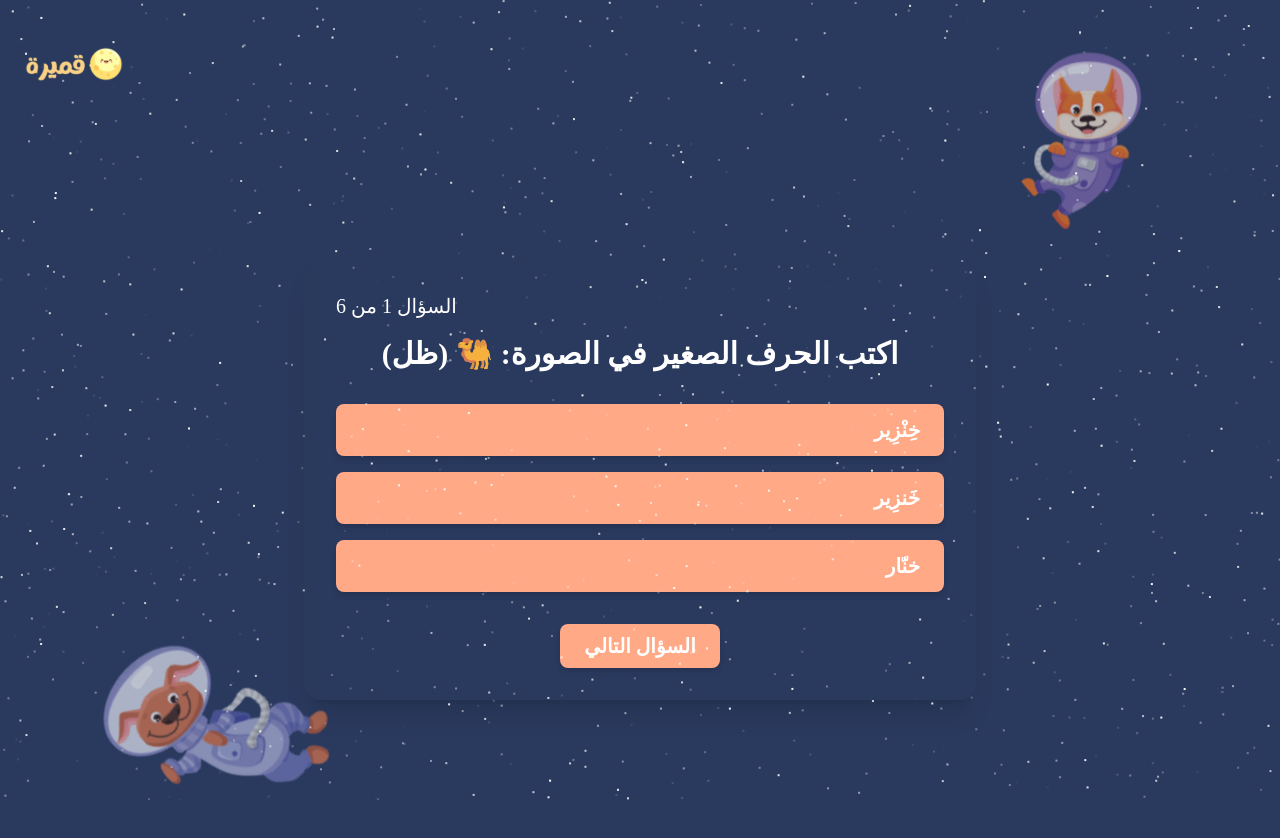
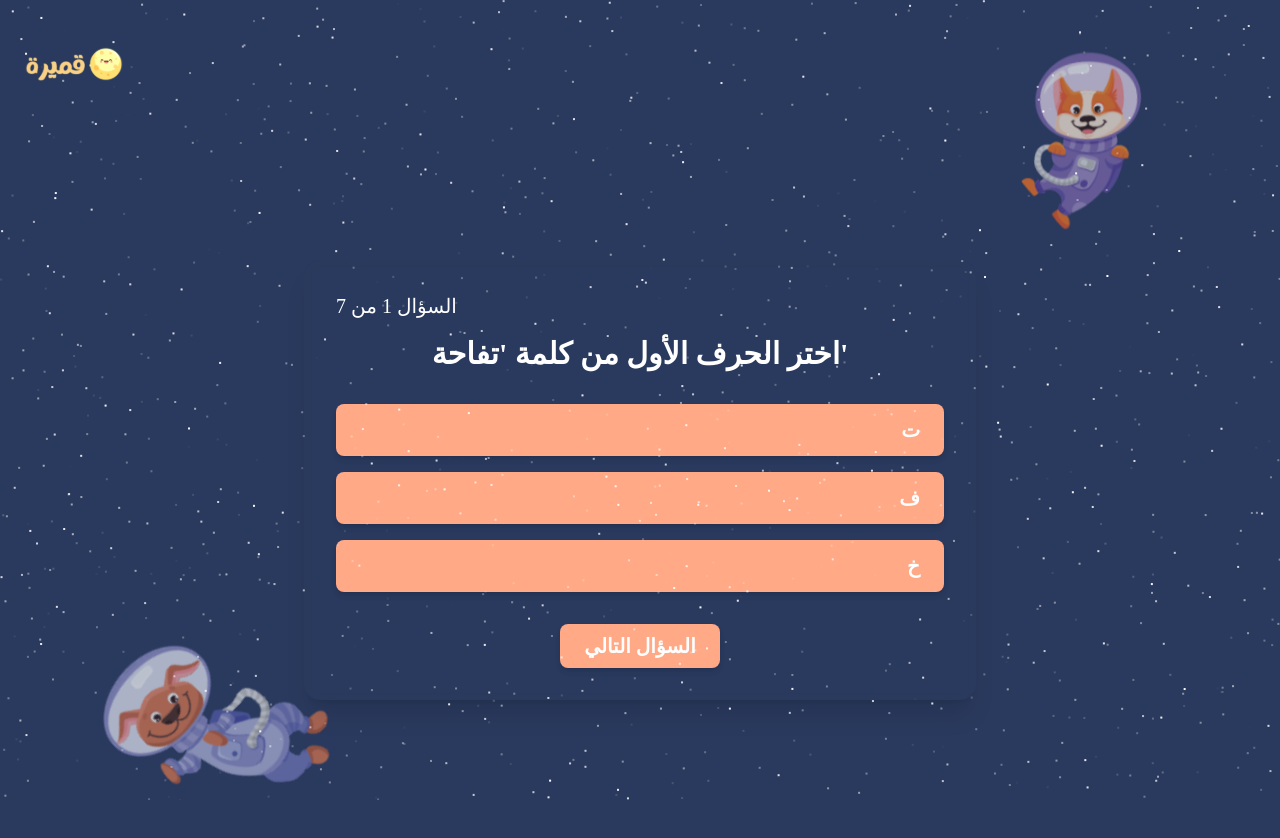
Before and after one commit to DalyChouikh/9mayra, a Next.js app: page /quiz in a window 1280 px wide. Shown: the top 838 px of the page. Built offline with nearby package versions, Linux system fonts and the light colour scheme; a web font is replaced by a local one.

Commit message:
Enhance ExpressPage layout with additional column and add new story link; update QuizPage questions and options for improved quiz experience

```diff
--- a/app/(routes)/express/page.tsx
+++ b/app/(routes)/express/page.tsx
@@ -7,7 +7,7 @@ import Link from "next/link";
 export default function ExpressPage() {
   return (
     <div className="min-h-screen flex items-center justify-center p-6">
-      <div className="grid grid-cols-3 gap-8 w-full max-w-6xl">
+      <div className="grid grid-cols-4 gap-8 w-full max-w-6xl">
         <div className="flex flex-col items-center gap-4">
           <Image
             src={express}
@@ -40,6 +40,23 @@ export default function ExpressPage() {
           </Link>
         </div>
 
+
+        <div className="flex flex-col items-center gap-4">
+          <Image
+            src={foxAstronaut}
+            alt="fox-astronaut"
+            width={200}
+            height={200}
+            className="transform transition-transform duration-300 hover:scale-110 rounded-xl"
+          />
+          <Link
+            href="/story"
+            className="bg-[#FFA987] mt-4 text-white text-2xl font-bold py-2 px-6 rounded-lg shadow-md hover:bg-[#FF8A75] transition-all"
+          >
+           إرويلي
+          </Link>
+        </div>
+
         <div className="flex flex-col items-center gap-4">
           <Image
             src={pets}
--- a/app/(routes)/quiz/page.tsx
+++ b/app/(routes)/quiz/page.tsx
@@ -1,7 +1,7 @@
 /* eslint-disable */
-'use client';
+"use client";
 
-import { useState, useEffect } from 'react';
+import { useState, useEffect } from "react";
 
 interface QuizQuestion {
   question: string;
@@ -28,56 +28,78 @@ export default function QuizPage() {
   {
     "quiz": [
       {
-        "question": "اكتب الحرف الصغير في الصورة: 🐫 (ظل)",
+        "question": "اختر الحرف الأول من كلمة 'تفاحة'",
         "options": {
-          "أ": "خِنْزِير",
-          "ب": "خَنزِير",
-          "ج": "خنّار"
+          "أ": "ت",
+          "ب": "ف",
+          "ج": "خ"
         },
-        "correct_answer": "ب",
-        "feedback": "رائع!"
-      },
-      {
-        "question": "اقترح صوت الكلمة 'قطة'.",
-        "options": {
-          "أ": "دا",
-          "ب": "قـ",
-          "ج": "ها"
-        },
-        "correct_answer": "ب",
+        "correct_answer": "أ",
         "feedback": "أحسنت!"
       },
       {
-        "question": "اربط الصورة بالكلمة الصحيحة:",
+        "question": "اربط الحيوان بالصوت المناسب:",
         "matches": [
-          { "مامول": "ورق" },
-          { "سعرور": "كبد" }
+          { "قطة": "مياو" },
+          { "كلب": "هوهو" },
+          { "بقرة": "مووو" }
         ],
         "feedback": "رائع!"
       },
       {
-        "question": "اكتب الكلمة الكاملة: _ فيتا (🌞)،",
-        "correct_answer": "الشمس",
-        "feedback": "أحسنت جدا!"
-      },
-      {
-        "question": "اقرأ واجعل الحرف الزائد: 'صيدا ميميم'.",
-        "correct_answer": "صيدا -مِمميم",
+        "question": "ما هو لون التفاحة؟",
+        "options": {
+          "أ": "أحمر",
+          "ب": "أخضر",
+          "ج": "أزرق"
+        },
+        "correct_answer": "أ",
         "feedback": "رائع!"
       },
       {
-        "question": "انظر إلى القطة. إذا كانت القطة مستلقية على الرخام، كيف ستكتب الكلمة: 'قطة على ال/الرخم'?",
+        "question": "أي من هذه الأشياء يستخدم للكتابة؟",
         "options": {
-          "أ": "قطة على الرخم",
-          "ب": "قطة على الرخامي",
-          "ج": "قطة على الرخام"
+          "أ": "كرة",
+          "ب": "قلم",
+          "ج": "حقيبة"
         },
-        "correct_answer": "ج",
-        "feedback": "رائع!"
+        "correct_answer": "ب",
+        "feedback": "عمل جيد!"
+      },
+      {
+        "question": "ماذا نأكل في الصباح؟",
+        "options": {
+          "أ": "الإفطار",
+          "ب": "العشاء",
+          "ج": "الغداء"
+        },
+        "correct_answer": "أ",
+        "feedback": "ممتاز!"
+      },
+      {
+        "question": "ما هو أول حرف في كلمة 'مدرسة'؟",
+        "options": {
+          "أ": "م",
+          "ب": "د",
+          "ج": "س"
+        },
+        "correct_answer": "أ",
+        "feedback": "أحسنت!"
+      },
+      {
+        "question": "اختر الكلمة الصحيحة: القطة ___",
+        "options": {
+          "أ": "تنام",
+          "ب": "يأكل",
+          "ج": "يقفز"
+        },
+        "correct_answer": "أ",
+        "feedback": "أحسنت!"
       }
     ]
   }
 ]
+
 `;
 
       try {
@@ -87,14 +109,14 @@ export default function QuizPage() {
           setCurrentQuestion(0);
           setFeedback(null);
         } else {
-          throw new Error('Invalid data structure');
+          throw new Error("Invalid data structure");
         }
       } catch (e) {
-        console.error('Error parsing quiz data:', e);
+        console.error("Error parsing quiz data:", e);
         setQuizData(null);
       }
     } catch (error) {
-      console.error('Error in fetch:', error);
+      console.error("Error in fetch:", error);
       setQuizData(null);
     }
   };
@@ -109,13 +131,12 @@ export default function QuizPage() {
     const question = quizData.quiz[currentQuestion];
     if (answer === question.correct_answer) {
       setFeedback(question.feedback);
-      // Add delay before moving to next question
       setTimeout(() => {
         if (currentQuestion < quizData.quiz.length - 1) {
-          setCurrentQuestion(prev => prev + 1);
+          setCurrentQuestion((prev) => prev + 1);
           setFeedback(null);
         }
-      }, 1500); // 1.5 seconds delay
+      }, 1500);
     }
   };
 
@@ -123,7 +144,7 @@ export default function QuizPage() {
     if (!quizData) return;
 
     if (currentQuestion < quizData.quiz.length - 1) {
-      setCurrentQuestion(prev => prev + 1);
+      setCurrentQuestion((prev) => prev + 1);
       setFeedback(null);
     }
   };
@@ -167,7 +188,7 @@ export default function QuizPage() {
                 onClick={() => handleAnswer(key)}
                 disabled={!!feedback}
                 className={`bg-[#FFA987] text-white text-xl font-bold py-3 px-6 rounded-lg shadow-md hover:bg-[#FF8A75] transition-all text-right ${
-                  feedback ? 'opacity-50 cursor-not-allowed' : ''
+                  feedback ? "opacity-50 cursor-not-allowed" : ""
                 }`}
               >
                 {value}
```
